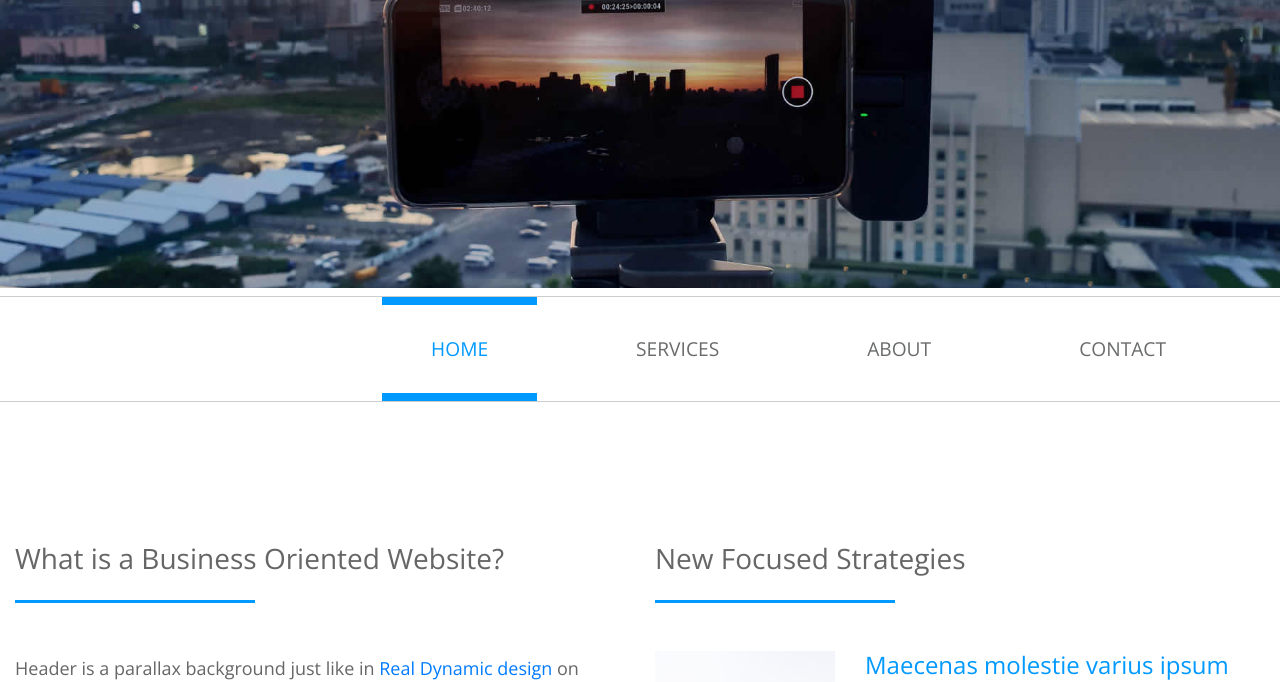
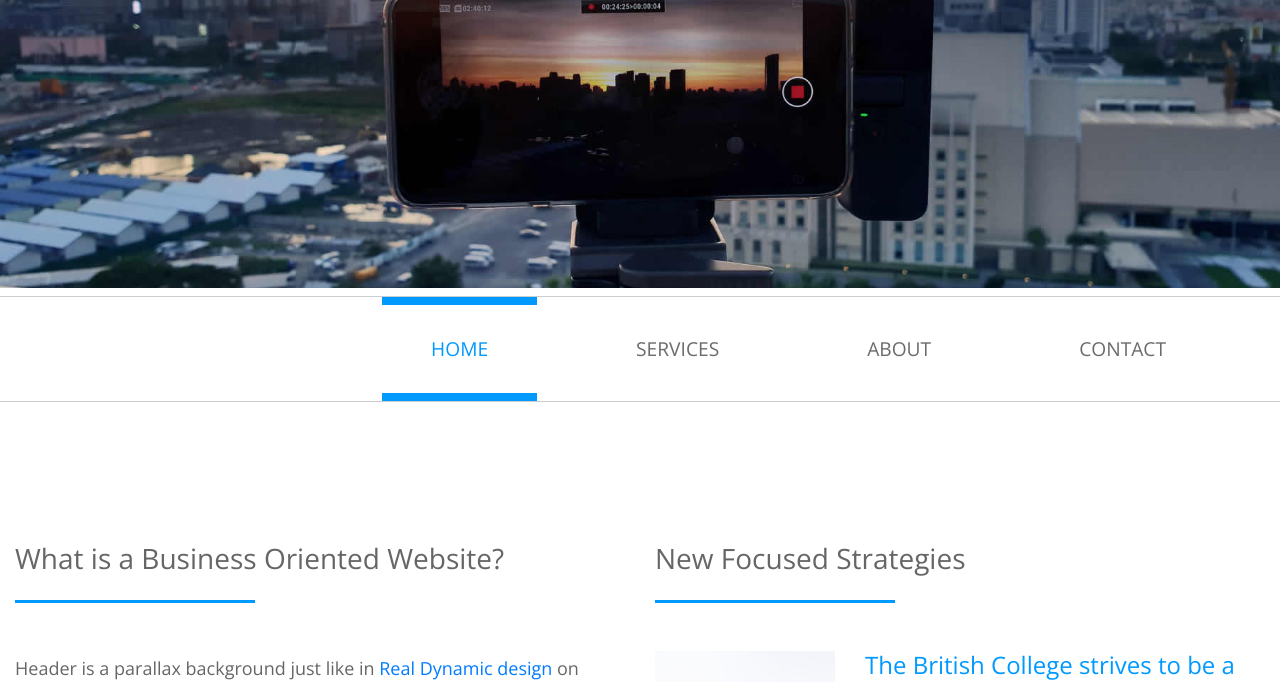
Before and after one commit to poudeldipak/Awsclassweb, a plain HTML site: page index.html in a window 1280 px wide. Shown: the part 203-885 px from the top of the page. Drawn offline with nearby package versions, Linux system fonts and the light colour scheme.

Commit message:
1st
commit

```diff
--- a/index.html
+++ b/index.html
@@ -79,7 +79,7 @@ https://templatemo.com/tm-549-business-oriented
                 <div class="tm-strategy-box mb-5">
                     <img src="img/strategy-1.jpg" alt="Image" class="img-fluid tm-strategy-img">
                     <div>
-                        <h4 class="tm-text-primary">Maecenas molestie varius ipsum</h4>
+                        <h4 class="tm-text-primary">The British College strives to be a world-class college in Nepal offering British and international qualifications equipping our graduates with the knowledge, skills and values they need for success in the global job market and becoming creative entrepreneurs. In this regard we have a distinctive identity as the pioneering global college in Nepal. We offer reputed UK degrees and courses which are relevant to the current job market, enhancing each and every student’s employability.</h4>
                         <p class="tm-strategy-text">Quisque consectetur ipsum justo, sed posuere massa pretium nec. In scelerisque, odio et maximus feugiat, nisl libero porta turpis, quis imperdiet odio.</p>
                     </div>
                 </div>
```
